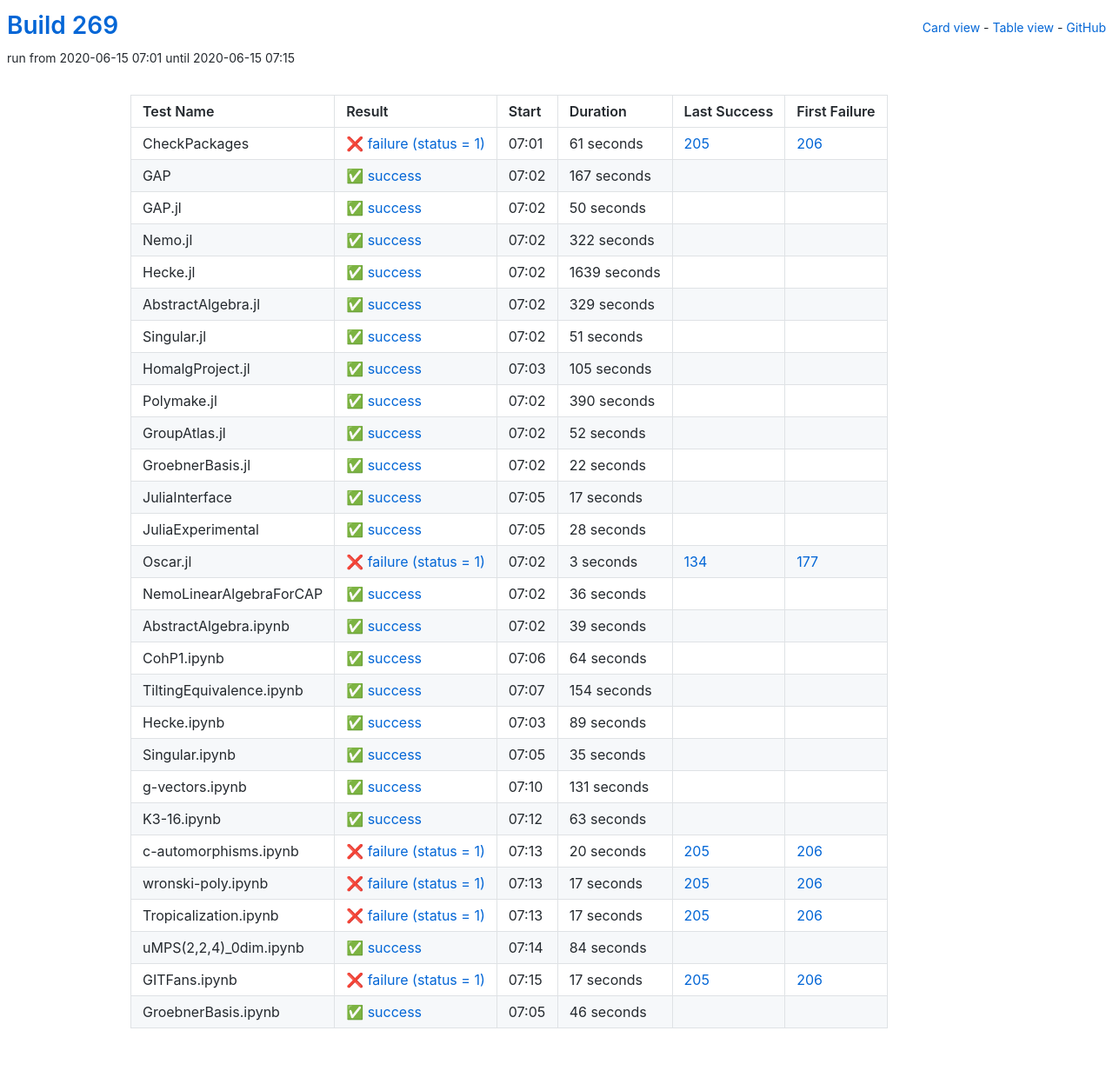
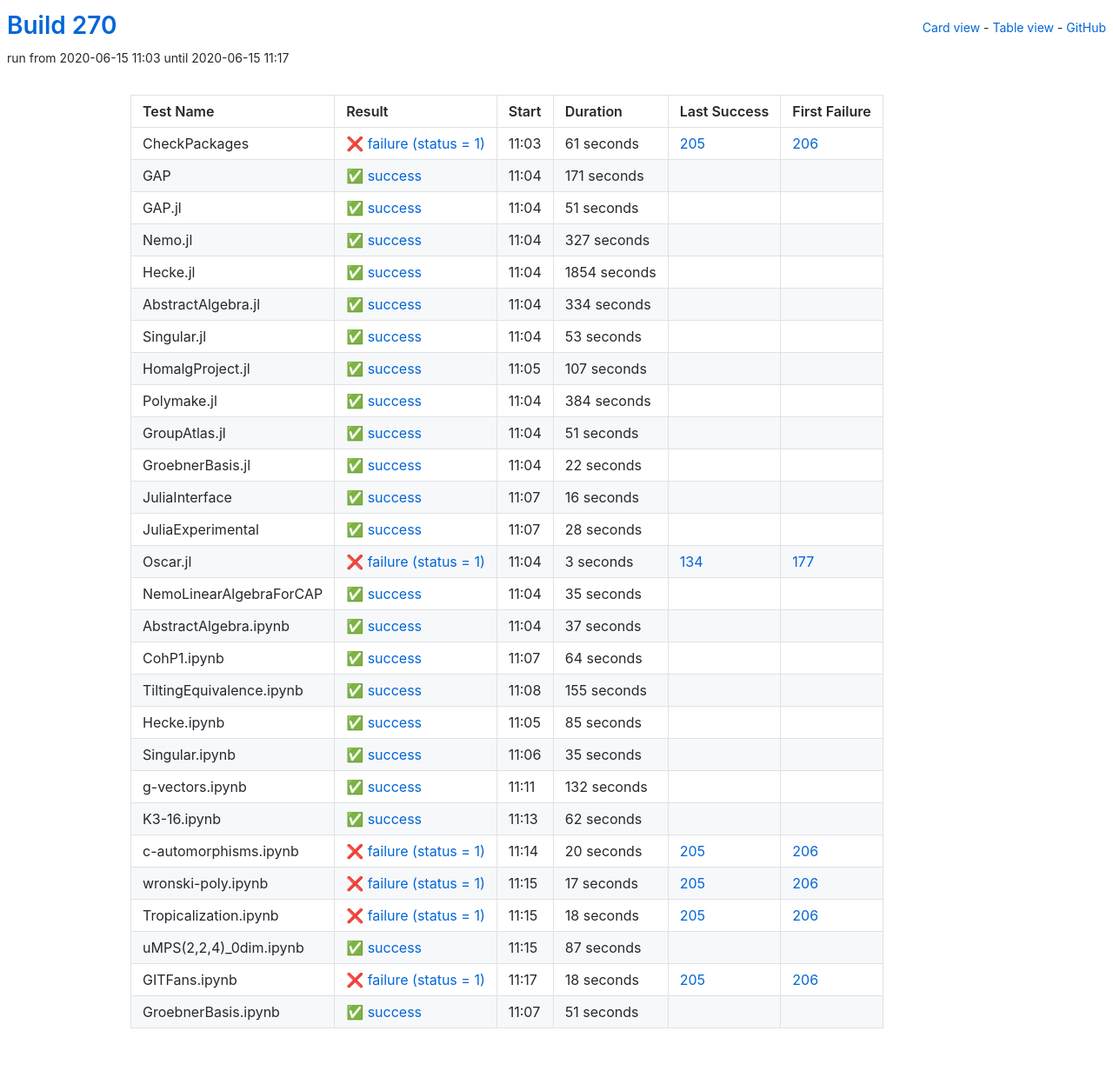
Before and after one commit to oscar-system/oscar-ci-status-stable, a Jekyll site: the page built from table.html, in a window 1280 px wide. Shown: the whole page at 87% size. Built offline with Jekyll 4.4.1, drawn with Linux system fonts in a browser that asks for light colours.

Commit message:
Build #270

```diff
--- a/_data/ci.yml
+++ b/_data/ci.yml
@@ -1,6 +1,6 @@
 ---
-build: 269
-build_url: https://oscarci.mathematik.uni-kl.de/job/oscar-stable/269/
+build: 270
+build_url: https://oscarci.mathematik.uni-kl.de/job/oscar-stable/270/
 job: oscar-stable
 organization: oscar-system
 repo: oscar-ci-status-stable
@@ -8,8 +8,8 @@ repourl: https://github.com/oscar-system/oscar-ci-status-stable
 tests:
 - name: CheckPackages
   id: checkpackages
-  log: https://oscarci.mathematik.uni-kl.de/job/oscar-stable/269/artifact/logs/build-269/CheckPackages.log
-  start: 2020-06-15 07:01
+  log: https://oscarci.mathematik.uni-kl.de/job/oscar-stable/270/artifact/logs/build-270/CheckPackages.log
+  start: 2020-06-15 11:03
   success: false
   exitcode: 1
   status: failure
@@ -20,68 +20,20 @@ tests:
   first_failure_url: https://oscarci.mathematik.uni-kl.de/job/oscar-stable/206/
 - name: GAP
   id: gap
-  log: https://oscarci.mathematik.uni-kl.de/job/oscar-stable/269/artifact/logs/build-269/GAP.log
-  start: 2020-06-15 07:02
+  log: https://oscarci.mathematik.uni-kl.de/job/oscar-stable/270/artifact/logs/build-270/GAP.log
+  start: 2020-06-15 11:04
   success: true
   exitcode: 0
   status: success
-  duration: 167
+  duration: 171
   last_success: false
   last_success_url:
   first_failure: false
   first_failure_url:
 - name: GAP.jl
   id: gap-jl
-  log: https://oscarci.mathematik.uni-kl.de/job/oscar-stable/269/artifact/logs/build-269/GAP.jl.log
-  start: 2020-06-15 07:02
-  success: true
-  exitcode: 0
-  status: success
-  duration: 50
-  last_success: false
-  last_success_url:
-  first_failure: false
-  first_failure_url:
-- name: Nemo.jl
-  id: nemo-jl
-  log: https://oscarci.mathematik.uni-kl.de/job/oscar-stable/269/artifact/logs/build-269/Nemo.jl.log
-  start: 2020-06-15 07:02
-  success: true
-  exitcode: 0
-  status: success
-  duration: 322
-  last_success: false
-  last_success_url:
-  first_failure: false
-  first_failure_url:
-- name: Hecke.jl
-  id: hecke-jl
-  log: https://oscarci.mathematik.uni-kl.de/job/oscar-stable/269/artifact/logs/build-269/Hecke.jl.log
-  start: 2020-06-15 07:02
-  success: true
-  exitcode: 0
-  status: success
-  duration: 1639
-  last_success: false
-  last_success_url:
-  first_failure: false
-  first_failure_url:
-- name: AbstractAlgebra.jl
-  id: abstractalgebra-jl
-  log: https://oscarci.mathematik.uni-kl.de/job/oscar-stable/269/artifact/logs/build-269/AbstractAlgebra.jl.log
-  start: 2020-06-15 07:02
-  success: true
-  exitcode: 0
-  status: success
-  duration: 329
-  last_success: false
-  last_success_url:
-  first_failure: false
-  first_failure_url:
-- name: Singular.jl
-  id: singular-jl
-  log: https://oscarci.mathematik.uni-kl.de/job/oscar-stable/269/artifact/logs/build-269/Singular.jl.log
-  start: 2020-06-15 07:02
+  log: https://oscarci.mathematik.uni-kl.de/job/oscar-stable/270/artifact/logs/build-270/GAP.jl.log
+  start: 2020-06-15 11:04
   success: true
   exitcode: 0
   status: success
@@ -90,46 +42,94 @@ tests:
   last_success_url:
   first_failure: false
   first_failure_url:
-- name: HomalgProject.jl
-  id: homalgproject-jl
-  log: https://oscarci.mathematik.uni-kl.de/job/oscar-stable/269/artifact/logs/build-269/HomalgProject.jl.log
-  start: 2020-06-15 07:03
+- name: Nemo.jl
+  id: nemo-jl
+  log: https://oscarci.mathematik.uni-kl.de/job/oscar-stable/270/artifact/logs/build-270/Nemo.jl.log
+  start: 2020-06-15 11:04
   success: true
   exitcode: 0
   status: success
-  duration: 105
+  duration: 327
+  last_success: false
+  last_success_url:
+  first_failure: false
+  first_failure_url:
+- name: Hecke.jl
+  id: hecke-jl
+  log: https://oscarci.mathematik.uni-kl.de/job/oscar-stable/270/artifact/logs/build-270/Hecke.jl.log
+  start: 2020-06-15 11:04
+  success: true
+  exitcode: 0
+  status: success
+  duration: 1854
+  last_success: false
+  last_success_url:
+  first_failure: false
+  first_failure_url:
+- name: AbstractAlgebra.jl
+  id: abstractalgebra-jl
+  log: https://oscarci.mathematik.uni-kl.de/job/oscar-stable/270/artifact/logs/build-270/AbstractAlgebra.jl.log
+  start: 2020-06-15 11:04
+  success: true
+  exitcode: 0
+  status: success
+  duration: 334
+  last_success: false
+  last_success_url:
+  first_failure: false
+  first_failure_url:
+- name: Singular.jl
+  id: singular-jl
+  log: https://oscarci.mathematik.uni-kl.de/job/oscar-stable/270/artifact/logs/build-270/Singular.jl.log
+  start: 2020-06-15 11:04
+  success: true
+  exitcode: 0
+  status: success
+  duration: 53
+  last_success: false
+  last_success_url:
+  first_failure: false
+  first_failure_url:
+- name: HomalgProject.jl
+  id: homalgproject-jl
+  log: https://oscarci.mathematik.uni-kl.de/job/oscar-stable/270/artifact/logs/build-270/HomalgProject.jl.log
+  start: 2020-06-15 11:05
+  success: true
+  exitcode: 0
+  status: success
+  duration: 107
   last_success: false
   last_success_url:
   first_failure: false
   first_failure_url:
 - name: Polymake.jl
   id: polymake-jl
-  log: https://oscarci.mathematik.uni-kl.de/job/oscar-stable/269/artifact/logs/build-269/Polymake.jl.log
-  start: 2020-06-15 07:02
+  log: https://oscarci.mathematik.uni-kl.de/job/oscar-stable/270/artifact/logs/build-270/Polymake.jl.log
+  start: 2020-06-15 11:04
   success: true
   exitcode: 0
   status: success
-  duration: 390
+  duration: 384
   last_success: false
   last_success_url:
   first_failure: false
   first_failure_url:
 - name: GroupAtlas.jl
   id: groupatlas-jl
-  log: https://oscarci.mathematik.uni-kl.de/job/oscar-stable/269/artifact/logs/build-269/GroupAtlas.jl.log
-  start: 2020-06-15 07:02
+  log: https://oscarci.mathematik.uni-kl.de/job/oscar-stable/270/artifact/logs/build-270/GroupAtlas.jl.log
+  start: 2020-06-15 11:04
   success: true
   exitcode: 0
   status: success
-  duration: 52
+  duration: 51
   last_success: false
   last_success_url:
   first_failure: false
   first_failure_url:
 - name: GroebnerBasis.jl
   id: groebnerbasis-jl
-  log: https://oscarci.mathematik.uni-kl.de/job/oscar-stable/269/artifact/logs/build-269/GroebnerBasis.jl.log
-  start: 2020-06-15 07:02
+  log: https://oscarci.mathematik.uni-kl.de/job/oscar-stable/270/artifact/logs/build-270/GroebnerBasis.jl.log
+  start: 2020-06-15 11:04
   success: true
   exitcode: 0
   status: success
@@ -140,20 +140,20 @@ tests:
   first_failure_url:
 - name: JuliaInterface
   id: juliainterface
-  log: https://oscarci.mathematik.uni-kl.de/job/oscar-stable/269/artifact/logs/build-269/JuliaInterface.log
-  start: 2020-06-15 07:05
+  log: https://oscarci.mathematik.uni-kl.de/job/oscar-stable/270/artifact/logs/build-270/JuliaInterface.log
+  start: 2020-06-15 11:07
   success: true
   exitcode: 0
   status: success
-  duration: 17
+  duration: 16
   last_success: false
   last_success_url:
   first_failure: false
   first_failure_url:
 - name: JuliaExperimental
   id: juliaexperimental
-  log: https://oscarci.mathematik.uni-kl.de/job/oscar-stable/269/artifact/logs/build-269/JuliaExperimental.log
-  start: 2020-06-15 07:05
+  log: https://oscarci.mathematik.uni-kl.de/job/oscar-stable/270/artifact/logs/build-270/JuliaExperimental.log
+  start: 2020-06-15 11:07
   success: true
   exitcode: 0
   status: success
@@ -164,8 +164,8 @@ tests:
   first_failure_url:
 - name: Oscar.jl
   id: oscar-jl
-  log: https://oscarci.mathematik.uni-kl.de/job/oscar-stable/269/artifact/logs/build-269/Oscar.jl.log
-  start: 2020-06-15 07:02
+  log: https://oscarci.mathematik.uni-kl.de/job/oscar-stable/270/artifact/logs/build-270/Oscar.jl.log
+  start: 2020-06-15 11:04
   success: false
   exitcode: 1
   status: failure
@@ -176,32 +176,32 @@ tests:
   first_failure_url: https://oscarci.mathematik.uni-kl.de/job/oscar-stable/177/
 - name: NemoLinearAlgebraForCAP
   id: nemolinearalgebraforcap
-  log: https://oscarci.mathematik.uni-kl.de/job/oscar-stable/269/artifact/logs/build-269/NemoLinearAlgebraForCAP.log
-  start: 2020-06-15 07:02
+  log: https://oscarci.mathematik.uni-kl.de/job/oscar-stable/270/artifact/logs/build-270/NemoLinearAlgebraForCAP.log
+  start: 2020-06-15 11:04
   success: true
   exitcode: 0
   status: success
-  duration: 36
+  duration: 35
   last_success: false
   last_success_url:
   first_failure: false
   first_failure_url:
 - name: AbstractAlgebra.ipynb
   id: abstractalgebra-ipynb
-  log: https://oscarci.mathematik.uni-kl.de/job/oscar-stable/269/artifact/logs/build-269/AbstractAlgebra.ipynb.log
-  start: 2020-06-15 07:02
+  log: https://oscarci.mathematik.uni-kl.de/job/oscar-stable/270/artifact/logs/build-270/AbstractAlgebra.ipynb.log
+  start: 2020-06-15 11:04
   success: true
   exitcode: 0
   status: success
-  duration: 39
+  duration: 37
   last_success: false
   last_success_url:
   first_failure: false
   first_failure_url:
 - name: CohP1.ipynb
   id: cohp1-ipynb
-  log: https://oscarci.mathematik.uni-kl.de/job/oscar-stable/269/artifact/logs/build-269/CohP1.ipynb.log
-  start: 2020-06-15 07:06
+  log: https://oscarci.mathematik.uni-kl.de/job/oscar-stable/270/artifact/logs/build-270/CohP1.ipynb.log
+  start: 2020-06-15 11:07
   success: true
   exitcode: 0
   status: success
@@ -212,32 +212,32 @@ tests:
   first_failure_url:
 - name: TiltingEquivalence.ipynb
   id: tiltingequivalence-ipynb
-  log: https://oscarci.mathematik.uni-kl.de/job/oscar-stable/269/artifact/logs/build-269/TiltingEquivalence.ipynb.log
-  start: 2020-06-15 07:07
+  log: https://oscarci.mathematik.uni-kl.de/job/oscar-stable/270/artifact/logs/build-270/TiltingEquivalence.ipynb.log
+  start: 2020-06-15 11:08
   success: true
   exitcode: 0
   status: success
-  duration: 154
+  duration: 155
   last_success: false
   last_success_url:
   first_failure: false
   first_failure_url:
 - name: Hecke.ipynb
   id: hecke-ipynb
-  log: https://oscarci.mathematik.uni-kl.de/job/oscar-stable/269/artifact/logs/build-269/Hecke.ipynb.log
-  start: 2020-06-15 07:03
+  log: https://oscarci.mathematik.uni-kl.de/job/oscar-stable/270/artifact/logs/build-270/Hecke.ipynb.log
+  start: 2020-06-15 11:05
   success: true
   exitcode: 0
   status: success
-  duration: 89
+  duration: 85
   last_success: false
   last_success_url:
   first_failure: false
   first_failure_url:
 - name: Singular.ipynb
   id: singular-ipynb
-  log: https://oscarci.mathematik.uni-kl.de/job/oscar-stable/269/artifact/logs/build-269/Singular.ipynb.log
-  start: 2020-06-15 07:05
+  log: https://oscarci.mathematik.uni-kl.de/job/oscar-stable/270/artifact/logs/build-270/Singular.ipynb.log
+  start: 2020-06-15 11:06
   success: true
   exitcode: 0
   status: success
@@ -248,32 +248,32 @@ tests:
   first_failure_url:
 - name: g-vectors.ipynb
   id: g-vectors-ipynb
-  log: https://oscarci.mathematik.uni-kl.de/job/oscar-stable/269/artifact/logs/build-269/g-vectors.ipynb.log
-  start: 2020-06-15 07:10
+  log: https://oscarci.mathematik.uni-kl.de/job/oscar-stable/270/artifact/logs/build-270/g-vectors.ipynb.log
+  start: 2020-06-15 11:11
   success: true
   exitcode: 0
   status: success
-  duration: 131
+  duration: 132
   last_success: false
   last_success_url:
   first_failure: false
   first_failure_url:
 - name: K3-16.ipynb
   id: k3-16-ipynb
-  log: https://oscarci.mathematik.uni-kl.de/job/oscar-stable/269/artifact/logs/build-269/K3-16.ipynb.log
-  start: 2020-06-15 07:12
+  log: https://oscarci.mathematik.uni-kl.de/job/oscar-stable/270/artifact/logs/build-270/K3-16.ipynb.log
+  start: 2020-06-15 11:13
   success: true
   exitcode: 0
   status: success
-  duration: 63
+  duration: 62
   last_success: false
   last_success_url:
   first_failure: false
   first_failure_url:
 - name: c-automorphisms.ipynb
   id: c-automorphisms-ipynb
-  log: https://oscarci.mathematik.uni-kl.de/job/oscar-stable/269/artifact/logs/build-269/c-automorphisms.ipynb.log
-  start: 2020-06-15 07:13
+  log: https://oscarci.mathematik.uni-kl.de/job/oscar-stable/270/artifact/logs/build-270/c-automorphisms.ipynb.log
+  start: 2020-06-15 11:14
   success: false
   exitcode: 1
   status: failure
@@ -284,8 +284,8 @@ tests:
   first_failure_url: https://oscarci.mathematik.uni-kl.de/job/oscar-stable/206/
 - name: wronski-poly.ipynb
   id: wronski-poly-ipynb
-  log: https://oscarci.mathematik.uni-kl.de/job/oscar-stable/269/artifact/logs/build-269/wronski-poly.ipynb.log
-  start: 2020-06-15 07:13
+  log: https://oscarci.mathematik.uni-kl.de/job/oscar-stable/270/artifact/logs/build-270/wronski-poly.ipynb.log
+  start: 2020-06-15 11:15
   success: false
   exitcode: 1
   status: failure
@@ -296,48 +296,48 @@ tests:
   first_failure_url: https://oscarci.mathematik.uni-kl.de/job/oscar-stable/206/
 - name: Tropicalization.ipynb
   id: tropicalization-ipynb
-  log: https://oscarci.mathematik.uni-kl.de/job/oscar-stable/269/artifact/logs/build-269/Tropicalization.ipynb.log
-  start: 2020-06-15 07:13
+  log: https://oscarci.mathematik.uni-kl.de/job/oscar-stable/270/artifact/logs/build-270/Tropicalization.ipynb.log
+  start: 2020-06-15 11:15
   success: false
   exitcode: 1
   status: failure
-  duration: 17
+  duration: 18
   last_success: 205
   last_success_url: https://oscarci.mathematik.uni-kl.de/job/oscar-stable/205/
   first_failure: 206
   first_failure_url: https://oscarci.mathematik.uni-kl.de/job/oscar-stable/206/
 - name: uMPS(2,2,4)_0dim.ipynb
   id: umps-2-2-4-0dim-ipynb
-  log: https://oscarci.mathematik.uni-kl.de/job/oscar-stable/269/artifact/logs/build-269/uMPS-2-2-4-_0dim.ipynb.log
-  start: 2020-06-15 07:14
+  log: https://oscarci.mathematik.uni-kl.de/job/oscar-stable/270/artifact/logs/build-270/uMPS-2-2-4-_0dim.ipynb.log
+  start: 2020-06-15 11:15
   success: true
   exitcode: 0
   status: success
-  duration: 84
+  duration: 87
   last_success: false
   last_success_url:
   first_failure: false
   first_failure_url:
 - name: GITFans.ipynb
   id: gitfans-ipynb
-  log: https://oscarci.mathematik.uni-kl.de/job/oscar-stable/269/artifact/logs/build-269/GITFans.ipynb.log
-  start: 2020-06-15 07:15
+  log: https://oscarci.mathematik.uni-kl.de/job/oscar-stable/270/artifact/logs/build-270/GITFans.ipynb.log
+  start: 2020-06-15 11:17
   success: false
   exitcode: 1
   status: failure
-  duration: 17
+  duration: 18
   last_success: 205
   last_success_url: https://oscarci.mathematik.uni-kl.de/job/oscar-stable/205/
   first_failure: 206
   first_failure_url: https://oscarci.mathematik.uni-kl.de/job/oscar-stable/206/
 - name: GroebnerBasis.ipynb
   id: groebnerbasis-ipynb
-  log: https://oscarci.mathematik.uni-kl.de/job/oscar-stable/269/artifact/logs/build-269/GroebnerBasis.ipynb.log
-  start: 2020-06-15 07:05
+  log: https://oscarci.mathematik.uni-kl.de/job/oscar-stable/270/artifact/logs/build-270/GroebnerBasis.ipynb.log
+  start: 2020-06-15 11:07
   success: true
   exitcode: 0
   status: success
-  duration: 46
+  duration: 51
   last_success: false
   last_success_url:
   first_failure: false
```
Also changed, not shown: README.md.
